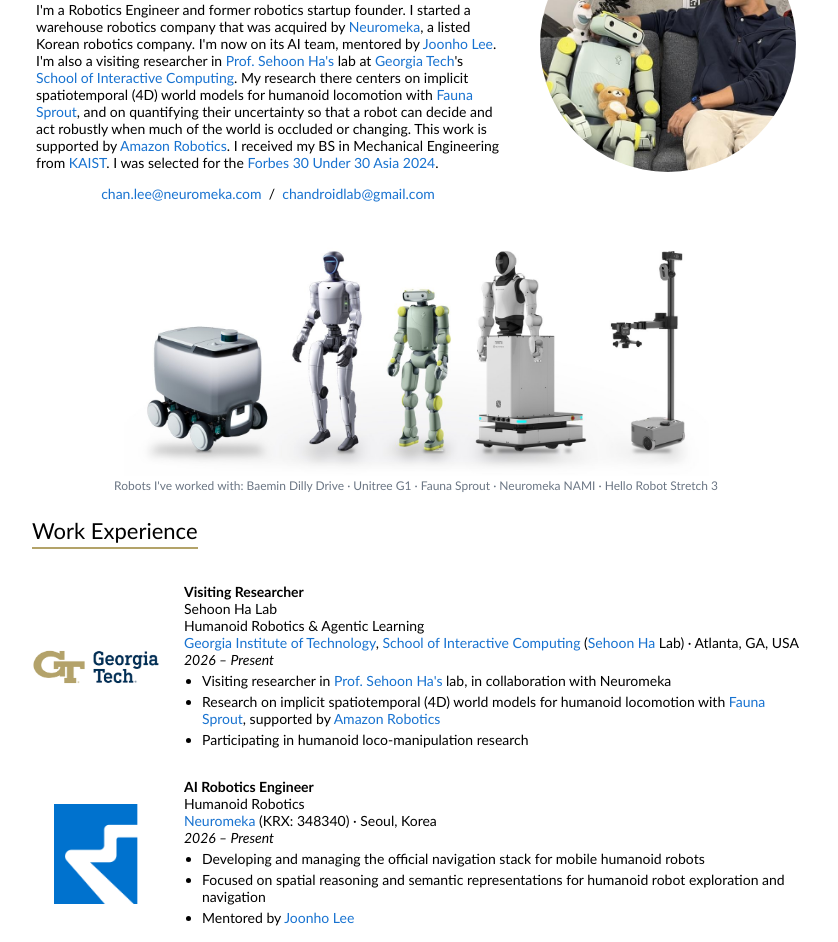
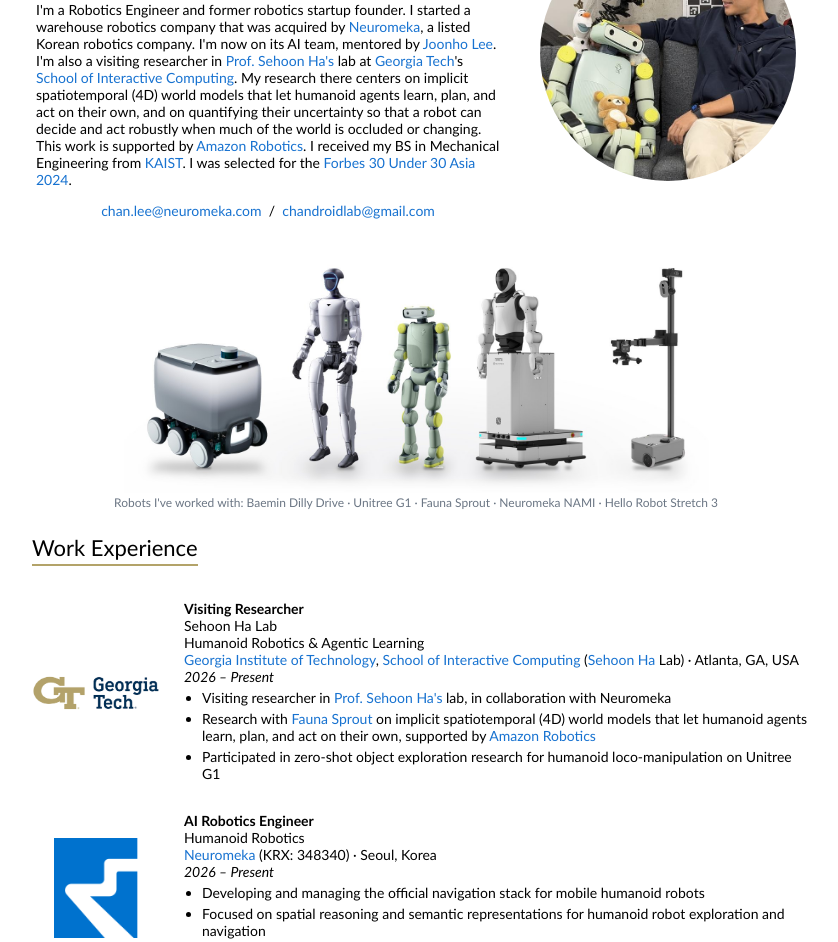
Before and after one commit to chandroid-lab/chandroid-lab.github.io, a plain HTML site: page index.html in a window 1280 px wide. Shown: the part 153-1095 px from the top of the page, without its empty margins (224-1062 px from the left). Drawn offline with Linux system fonts and the light colour scheme.

Commit message:
Frame Georgia Tech research around humanoid agents; add G1 object exploration work
Co-Authored-By: Claude Opus 5.5 <noreply@anthropic.com>

```diff
--- a/index.html
+++ b/index.html
@@ -46,8 +46,8 @@
                   <a href="https://faculty.cc.gatech.edu/~sha9/">Prof. Sehoon Ha's</a> lab at
                   <a href="https://www.gatech.edu/">Georgia Tech</a>'s
                   <a href="https://ic.gatech.edu/">School of Interactive Computing</a>.
-                  My research there centers on implicit spatiotemporal (4D) world models for humanoid locomotion
-                  with <a href="https://www.faunarobotics.com/">Fauna Sprout</a>,
+                  My research there centers on implicit spatiotemporal (4D) world models
+                  that let humanoid agents learn, plan, and act on their own,
                   and on quantifying their uncertainty so that a robot can decide and act robustly
                   when much of the world is occluded or changing.
                   This work is supported by <a href="https://www.amazon.science/research-areas/robotics">Amazon Robotics</a>.
@@ -101,8 +101,8 @@
                 <em>2026 &ndash; Present</em>
                 <ul class="entry-list">
                   <li>Visiting researcher in <a href="https://faculty.cc.gatech.edu/~sha9/">Prof. Sehoon Ha's</a> lab, in collaboration with Neuromeka</li>
-                  <li>Research on implicit spatiotemporal (4D) world models for humanoid locomotion with <a href="https://www.faunarobotics.com/">Fauna Sprout</a>, supported by <a href="https://www.amazon.science/research-areas/robotics">Amazon Robotics</a></li>
-                  <li>Participating in humanoid loco-manipulation research</li>
+                  <li>Research with <a href="https://www.faunarobotics.com/">Fauna Sprout</a> on implicit spatiotemporal (4D) world models that let humanoid agents learn, plan, and act on their own, supported by <a href="https://www.amazon.science/research-areas/robotics">Amazon Robotics</a></li>
+                  <li>Participated in zero-shot object exploration research for humanoid loco-manipulation on Unitree G1</li>
                 </ul>
               </td>
             </tr>
```
